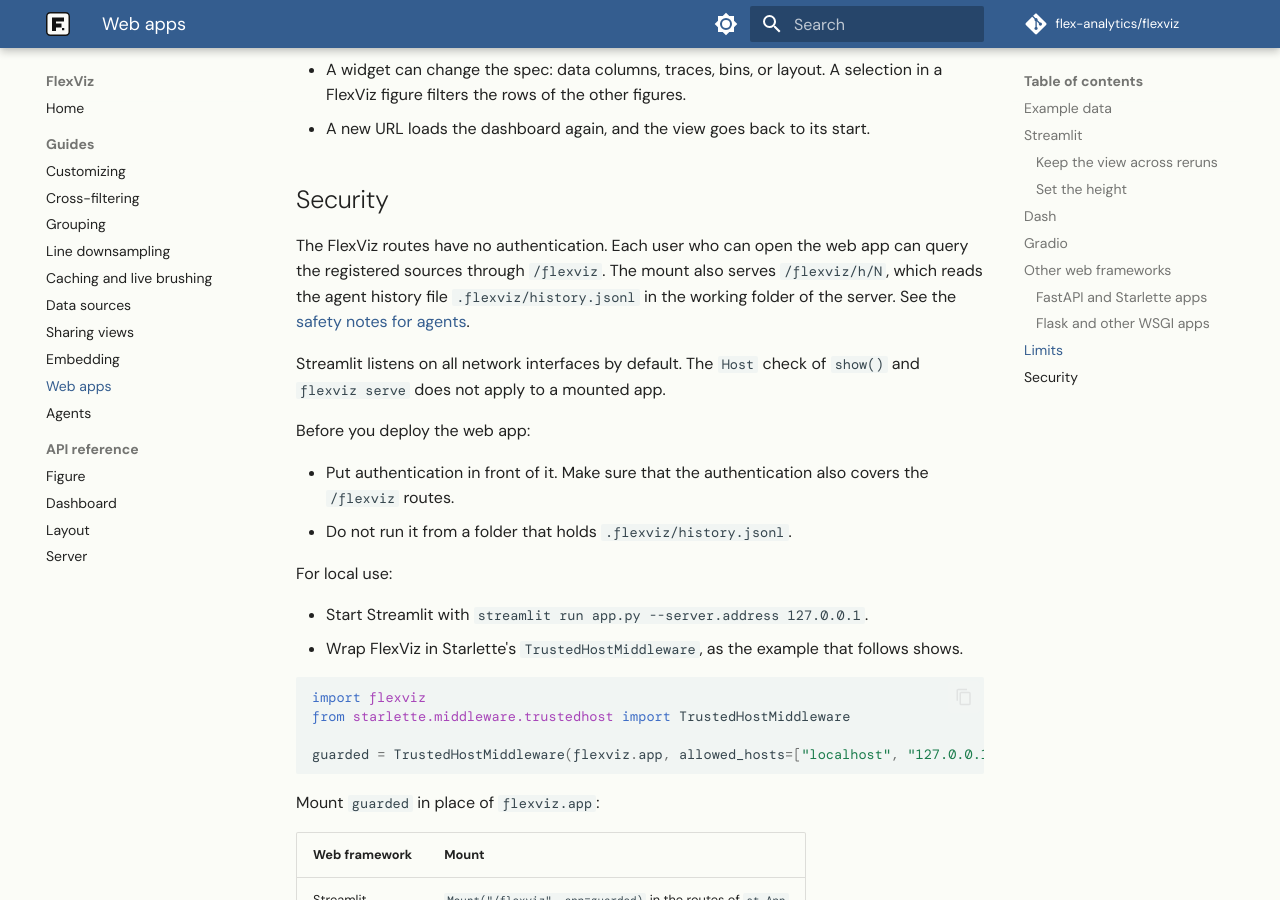
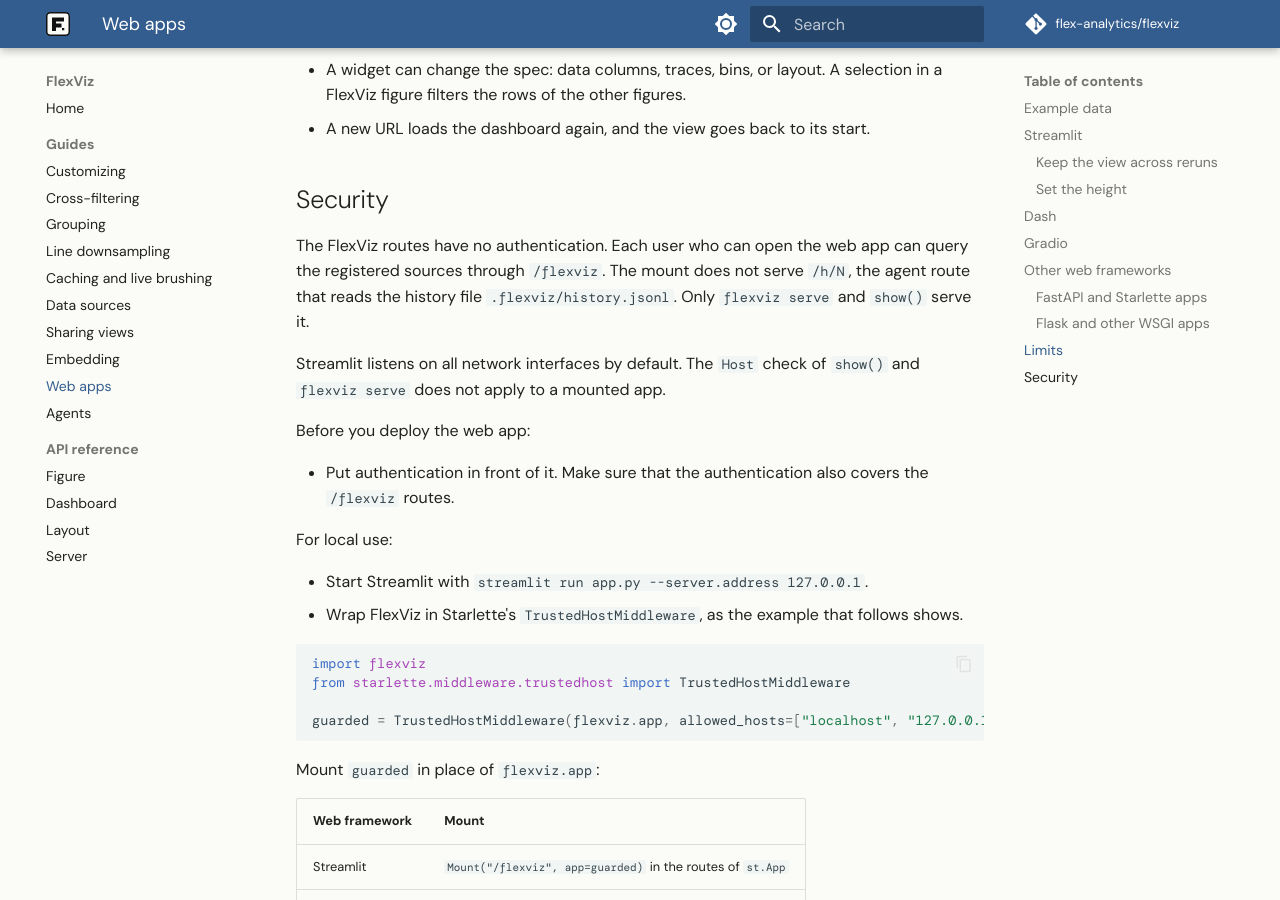
Before and after one commit to flex-analytics/flexviz, an MkDocs documentation site: the page built from docs/guides/web-apps.md, in a window 1280 px wide and 900 px high, scrolled down 5521 px. Built offline with MkDocs 1.6.1 and Material for MkDocs 9.7.7, drawn with Linux system fonts in a browser that asks for light colours; some web fonts are replaced; comment, search, counter and statistics services are not loaded.

Commit message:
fix(server): serve the history route only from flexviz serve and show(), not the mountable app

```diff
--- a/docs/guides/web-apps.md
+++ b/docs/guides/web-apps.md
@@ -269,10 +269,9 @@ Start the app with `flask --app app run`.
 ## Security
 
 The FlexViz routes have no authentication. Each user who can open the web app
-can query the registered sources through `/flexviz`. The mount also serves
-`/flexviz/h/N`, which reads the agent history file `.flexviz/history.jsonl` in
-the working folder of the server. See the
-[safety notes for agents](ai-agents.md#safety-notes).
+can query the registered sources through `/flexviz`. The mount does not serve
+`/h/N`, the agent route that reads the history file `.flexviz/history.jsonl`.
+Only `flexviz serve` and `show()` serve it.
 
 Streamlit listens on all network interfaces by default. The `Host` check of
 `show()` and `flexviz serve` does not apply to a mounted app.
@@ -281,7 +280,6 @@ Before you deploy the web app:
 
 - Put authentication in front of it. Make sure that the authentication also
   covers the `/flexviz` routes.
-- Do not run it from a folder that holds `.flexviz/history.jsonl`.
 
 For local use:
 
```
Also changed, not shown: Architecture.md (+4 -4 lines), docs/guides/ai-agents.md (+3 -2 lines), flexviz/skills/flexviz-explore/SKILL.md (+4 -4 lines), 3 other files.
